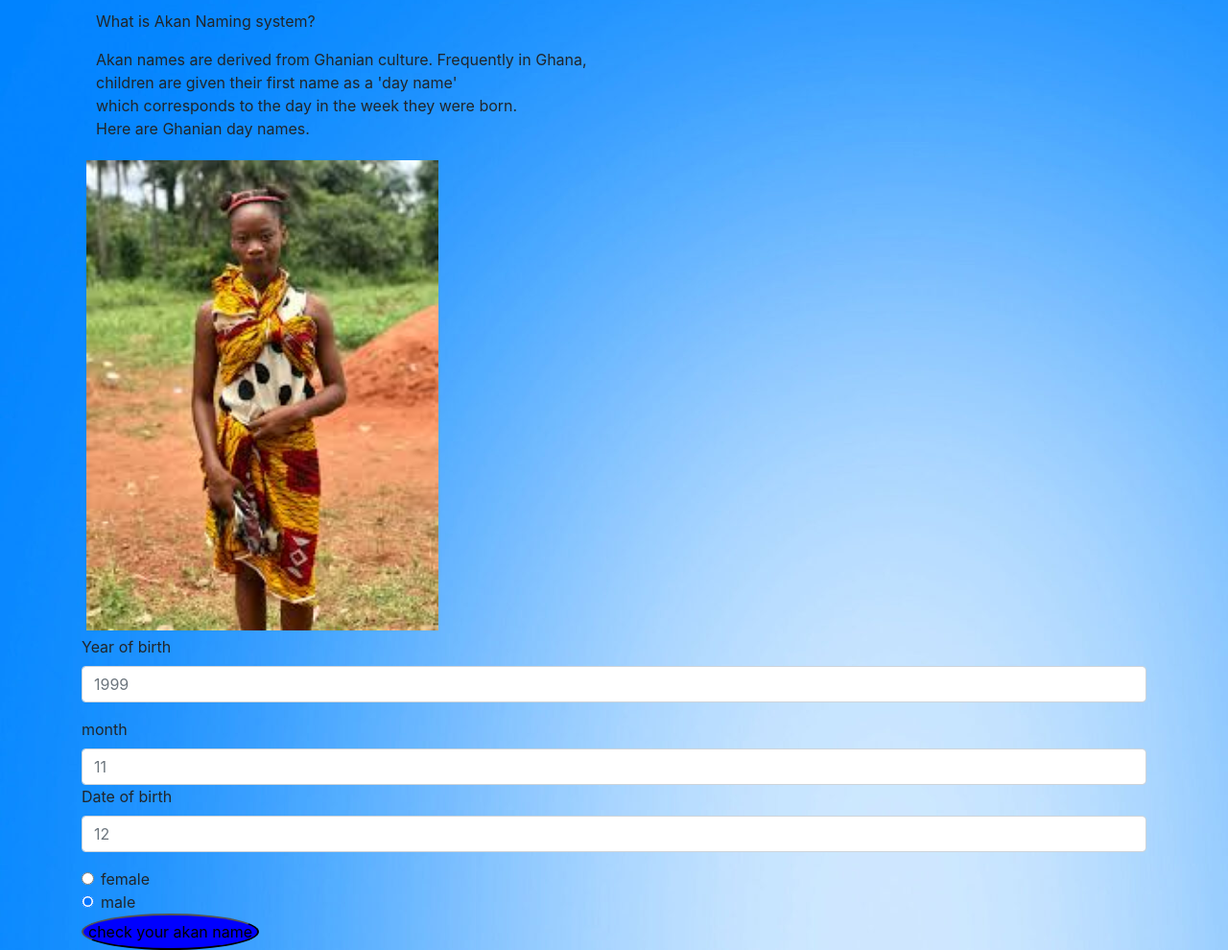
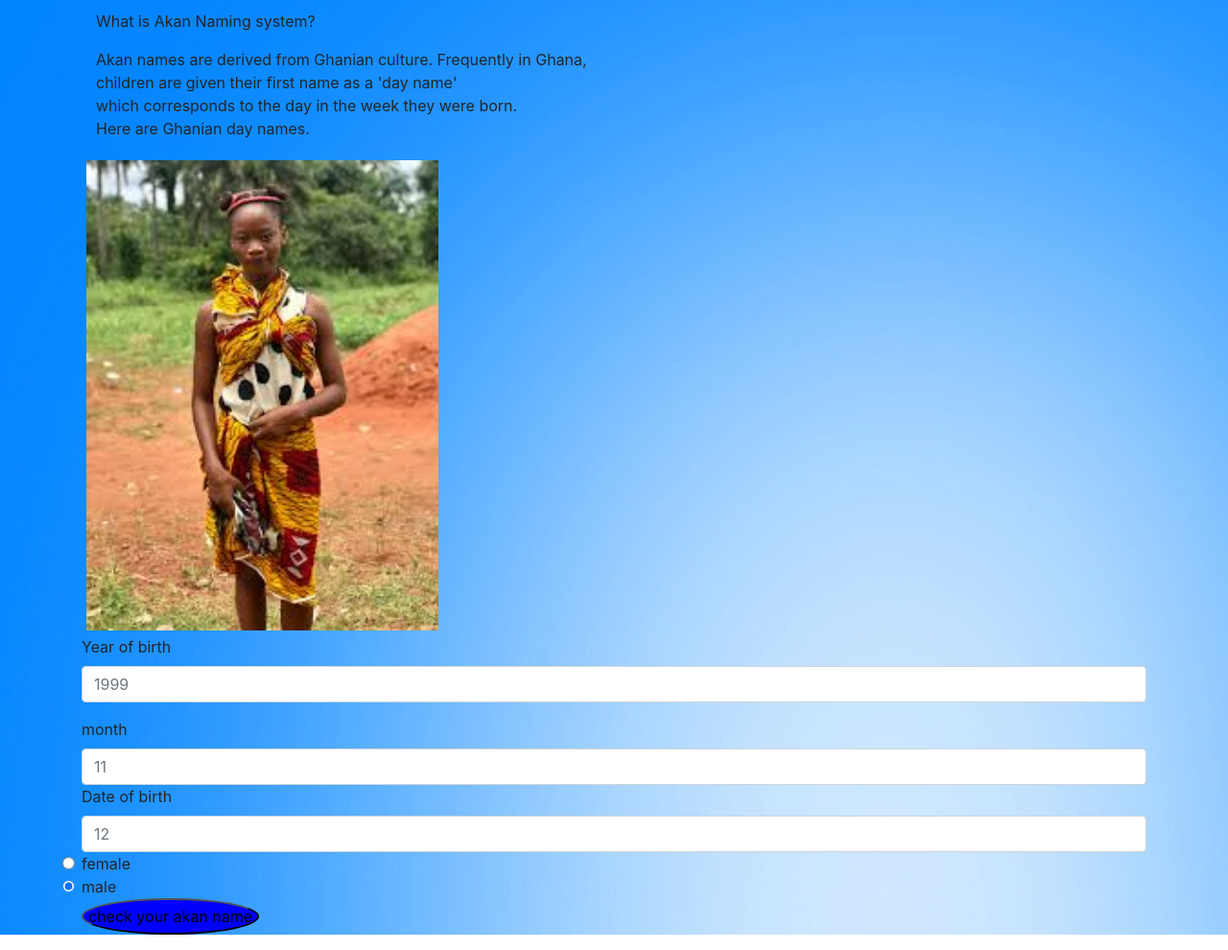
Before and after one commit to yussufAhmed12/Akan-names, a plain HTML site: page index.html in a window 1280 px wide. Shown: the part 60-1050 px from the top of the page at 96% size. Drawn offline with nearby package versions, Linux system fonts and the light colour scheme.

Commit message:
modified index.html

```diff
--- a/index.html
+++ b/index.html
@@ -41,18 +41,18 @@
 				<input type="number" class="form-control" id="month" aria-describedby="emailHelp" placeholder="11">
 
 			</div>
-			<div class="form-group">
+			<div class="form-label">
 				<label for="date">Date of birth</label>
 				<input type="number" class="form-control" id="date" aria-describedby="emailHelp" placeholder="12">
 
 			</div>
-			<div class="form-check">
+			<div class="form-label">
 				<input class="form-check-input" type="radio" name="flexRadioDefault" id="button">
 				<label class="form-check-label" for="flexRadioDefault1">
 					female
 				</label>
 			</div>
-			<div class="form-check">
+			<div class="form-label">
 				<input class="form-check-input" type="radio" name="flexRadioDefault" id="r-button" checked>
 				<label class="form-check-label" for="flexRadioDefault2">
 					male
```
